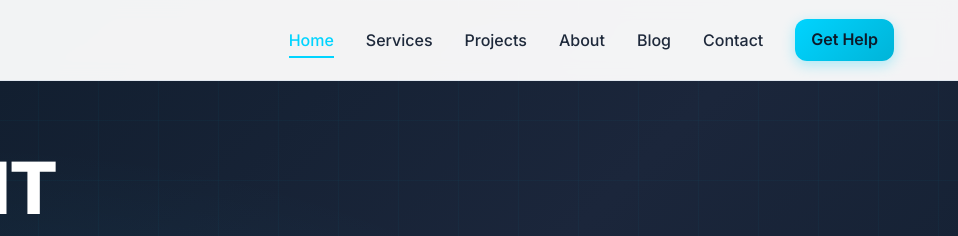
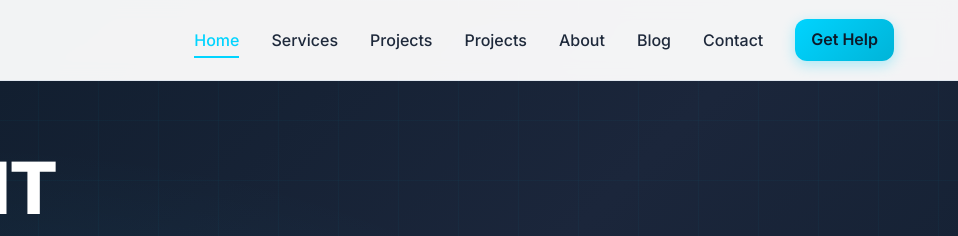
Before and after one commit to bacchusvino/josh-portfolio-websites, a plain HTML site: page index.html in a window 1280 px wide. Shown: the top 236 px of the page, 322-1280 px from the left. Drawn offline with Linux system fonts and the light colour scheme.

Commit message:
Add Projects navigation link

```diff
--- a/index.html
+++ b/index.html
@@ -56,6 +56,7 @@
         <ul class="nav__menu" id="nav-menu" role="menubar">
             <li role="none"><a href="/" class="nav__link nav__link--active" role="menuitem">Home</a></li>
             <li role="none"><a href="/services.html" class="nav__link" role="menuitem">Services</a></li>
+            <li role="none"><a href="/projects" class="nav__link" role="menuitem">Projects</a></li>
             <li role="none"><a href="/projects/index.html" class="nav__link" role="menuitem">Projects</a></li>
             <li role="none"><a href="/about.html" class="nav__link" role="menuitem">About</a></li>
             <li role="none"><a href="/blog/index.html" class="nav__link" role="menuitem">Blog</a></li>
```
